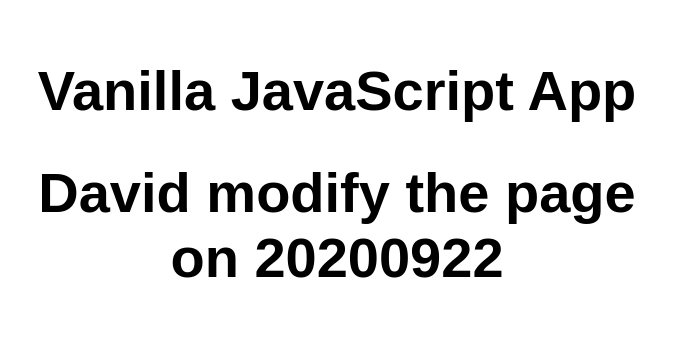
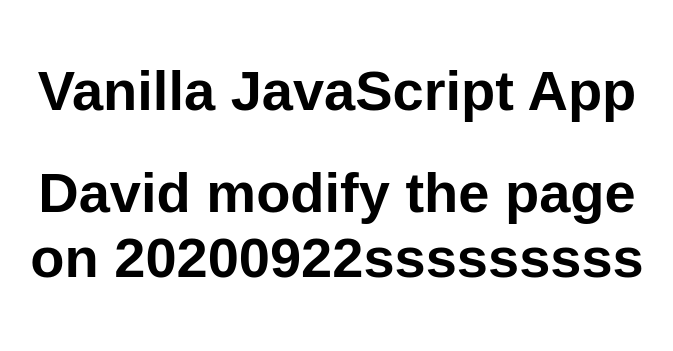
Before and after one commit to wen04011/my-first-static-web-app, a plain HTML site: page index.html in a window 1280 px wide. Shown: the whole page, without its empty margins (303-976 px from the left). Drawn offline with Linux system fonts and the light colour scheme.

Commit message:
david edit

```diff
--- a/index.html
+++ b/index.html
@@ -11,7 +11,8 @@
 <body>
   <main>
     <h1>Vanilla JavaScript App</h1>
-    <h1>David modify the page on 20200922</h1>
+
+    <h1>David modify the page on 20200922sssssssss</h1>
   </main>
 </body>
 
```
